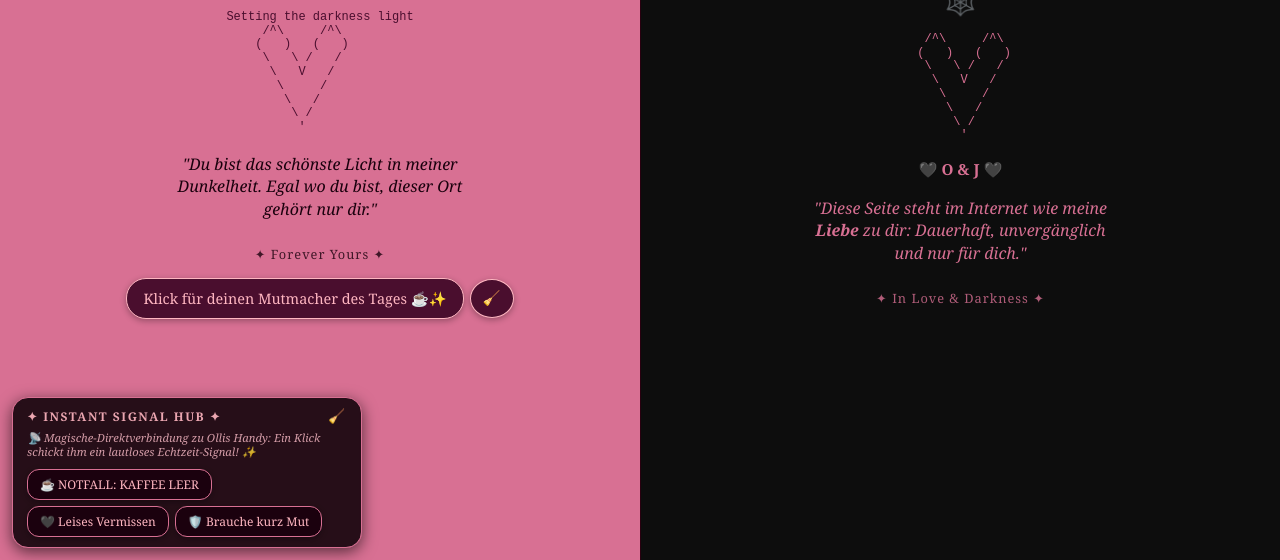
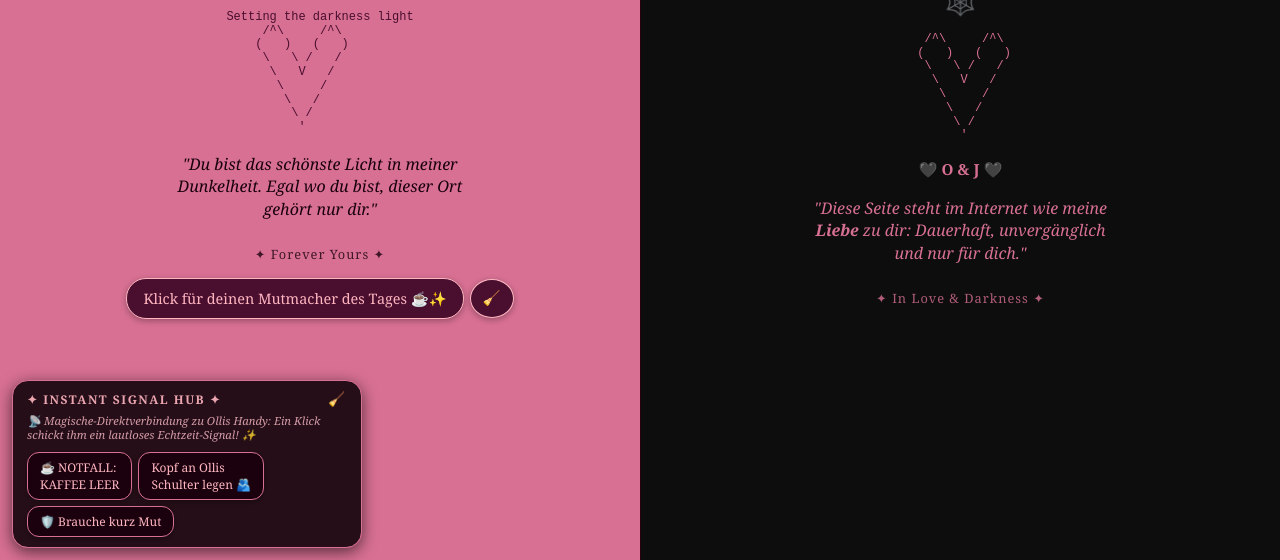
Before and after one commit to pbrischle-del/joey, a plain HTML site: page index.html in a window 1280 px wide. Shown: the part 240-800 px from the top of the page. Drawn offline with Linux system fonts and the light colour scheme.

Commit message:
Update index.html

```diff
--- a/index.html
+++ b/index.html
@@ -780,7 +780,7 @@ Setting the darkness light
             <div id="secret-vermissen" class="secret-box">
                 <span class="box-close-btn" onclick="closeSingleSecret('secret-vermissen')">×</span>
                 <strong>[HERZSCHLAG ÜBERTRAGEN] 🖤✨</strong><br><br>
-                Dein leises Vermissen ist leise durch den Raum geschwebt.<br>
+                Dein Gefühl, den Kopf an Ollis Schulter zu legen, ist sanft durch den Raum geschwebt...<br>
                 Olli hat den Impuls empfangen!
             </div>
 
@@ -791,8 +791,8 @@ Setting the darkness light
             </div>
 
             <div class="hub-btn-grid">
-                <button class="bottom-btn" onclick="kaffeeNotfallKlick()">☕ NOTFALL: KAFFEE LEER</button>
-                <button class="bottom-btn" onclick="vermissenKlick()">🖤 Leises Vermissen</button>
+                <button class="bottom-btn" onclick="kaffeeNotfallKlick()">☕ NOTFALL: <br>KAFFEE LEER</button>
+                <button class="bottom-btn" onclick="vermissenKlick()">Kopf an Ollis<br> Schulter legen 🫂</button>
                 <button class="bottom-btn" onclick="mutKlick()">🛡️ Brauche kurz Mut</button>
             </div>
         </div>
```
